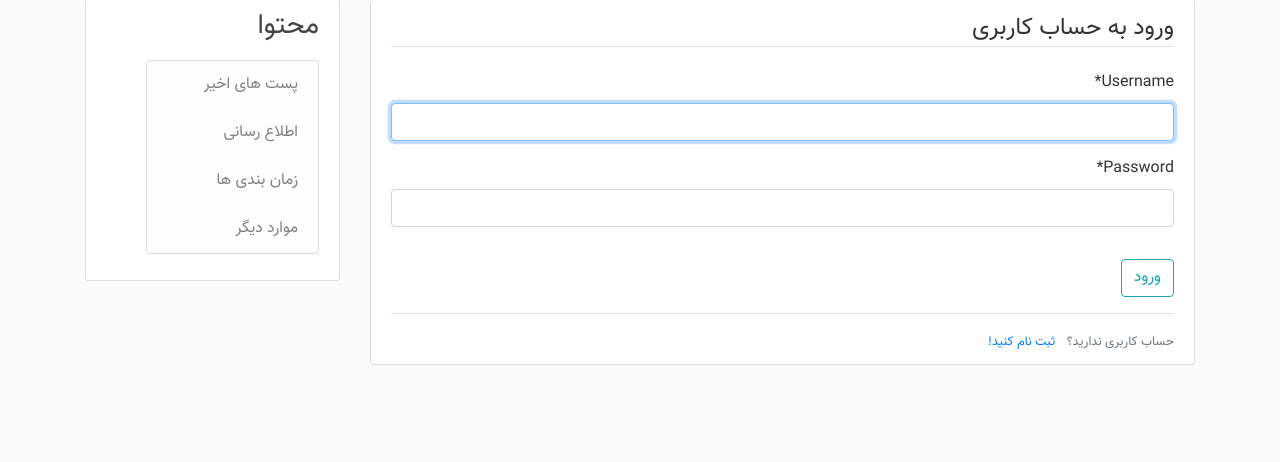
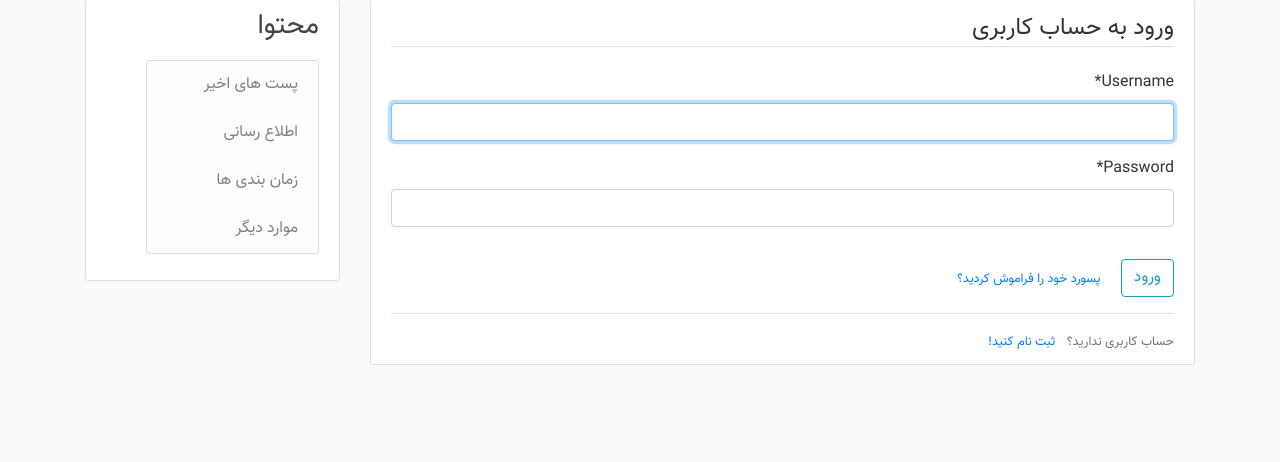
Before and after one commit to malijani/blogging-platform, a Django app: page /login/ in a window 1280 px wide. Shown: the part 81-543 px from the top of the page. Run offline with Django 3.2, Linux system fonts and the light colour scheme; some libraries are stand-ins or nearby versions.

Commit message:
Added reset password link in login page

```diff
--- a/main/users/templates/users/login.html
+++ b/main/users/templates/users/login.html
@@ -11,6 +11,9 @@
         </fieldset>
         <div class="form-group">
             <button type="submit" class="btn btn-outline-info">ورود</button>
+            <small class="text-muted ml-3">
+            <a href="{% url 'users:password_reset' %}">پسورد خود را فراموش کردید؟</a>
+            </small>
         </div>
     </form>
     <div class="border-top pt-3">
```
